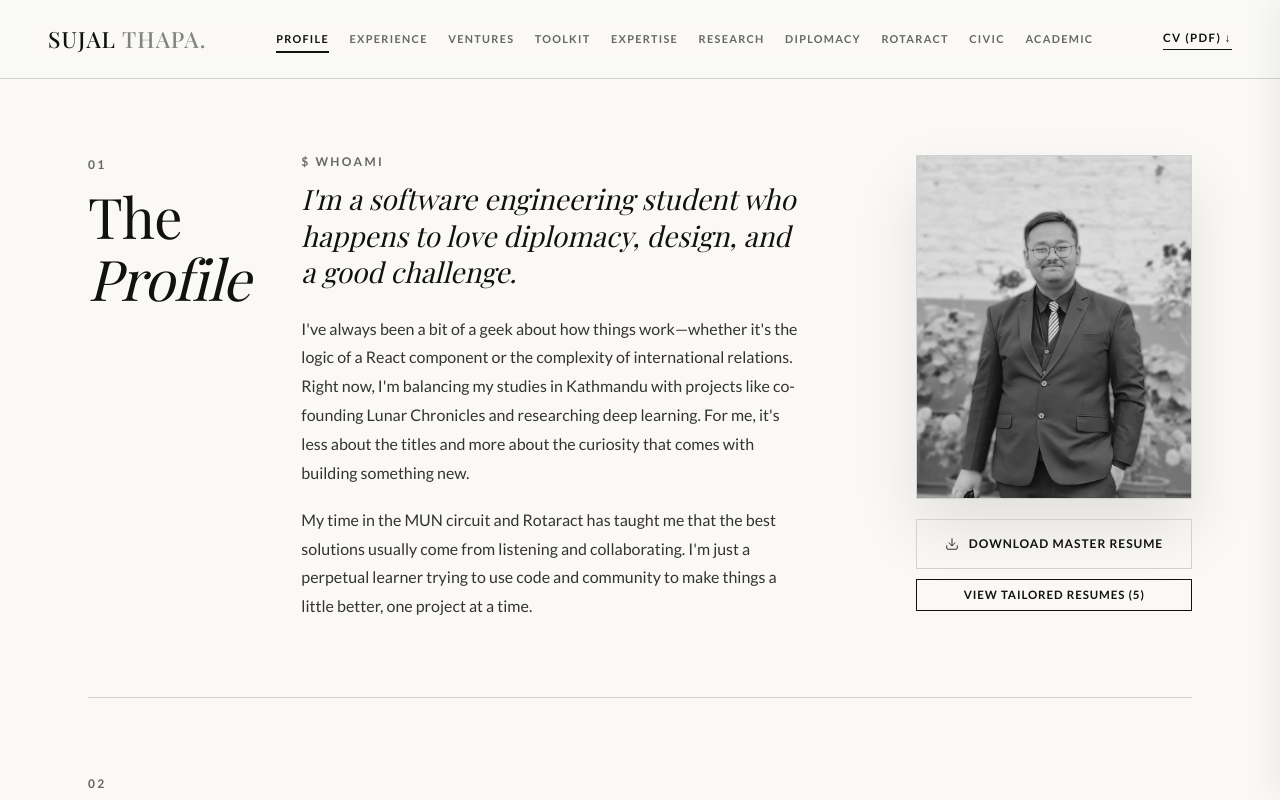
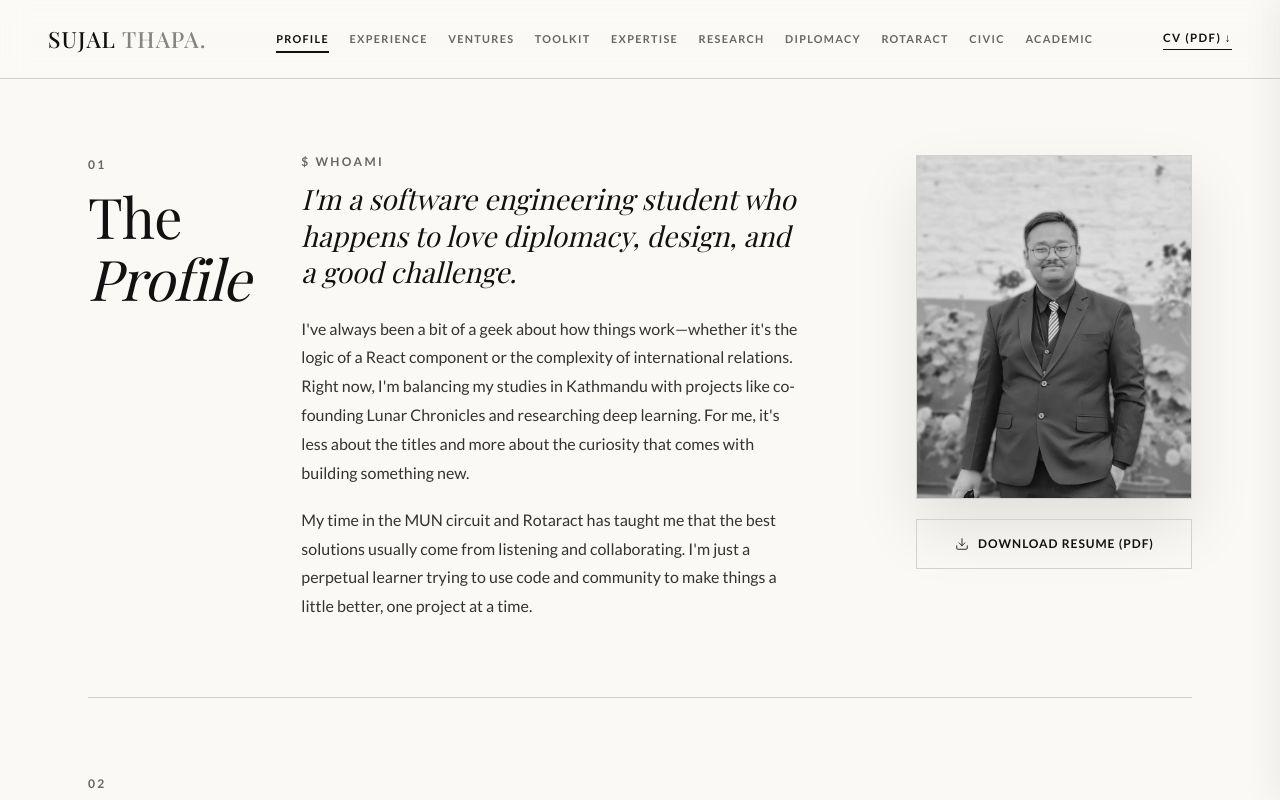
Before and after one commit to sujalbthapa/PortfolioWebsite, a React (Vite) app: page /details in a window 1280 px wide. Shown: the top 800 px of the page. Built offline with nearby package versions, Linux system fonts and the light colour scheme; a web font is replaced by a local one.

Commit message:
Remove tailored resumes tray; keep only single actual resume download

```diff
--- a/src/pages/Details.tsx
+++ b/src/pages/Details.tsx
@@ -16,8 +16,7 @@ import {
   academicData,
   expertiseItems,
   civicItems,
-  skillsData,
-  cvData
+  skillsData
 } from '../data/content';
 import type { SectionId } from '../types';
 
@@ -47,7 +46,6 @@ const sectionIds: SectionId[] = [
 const Details = () => {
   useScrollReveal();
   const activeSection = useScrollSpy(sectionIds, 'profile');
-  const [showAllCVs, setShowAllCVs] = useState(false);
   const [allExpertiseExpanded, setAllExpertiseExpanded] = useState(false);
   const [allMunExpanded, setAllMunExpanded] = useState(false);
   const [allCivicExpanded, setAllCivicExpanded] = useState(false);
@@ -58,7 +56,6 @@ const Details = () => {
     const handleBeforeMatch = (e: Event) => {
       const target = e.target as HTMLElement | null;
       if (!target) return;
-      if (target.closest('#profile')) setShowAllCVs(true);
       if (target.closest('#expertise')) setAllExpertiseExpanded(true);
       if (target.closest('#mun')) setAllMunExpanded(true);
       if (target.closest('#civic')) setAllCivicExpanded(true);
@@ -109,7 +106,7 @@ const Details = () => {
                 className="profile-portrait"
                 loading="eager"
               />
-              <div style={{ marginTop: '1.25rem', display: 'flex', flexDirection: 'column', gap: '0.6rem' }}>
+              <div style={{ marginTop: '1.25rem' }}>
                 <a
                   href="/cv-collection/Sujal CV ALL.pdf"
                   target="_blank"
@@ -123,53 +120,8 @@ const Details = () => {
                   }}
                 >
                   <Download size={14} strokeWidth={1.5} style={{ marginRight: '0.6rem' }} />
-                  Download Master Resume
+                  Download Resume (PDF)
                 </a>
-
-                <button
-                  type="button"
-                  onClick={() => setShowAllCVs(!showAllCVs)}
-                  className="btn-primary"
-                  style={{
-                    padding: '0.55rem 1rem',
-                    width: '100%',
-                    fontSize: '0.72rem',
-                    letterSpacing: '0.08em',
-                    background: 'transparent',
-                    color: 'var(--text-ink)',
-                    border: '1px solid var(--text-ink)'
-                  }}
-                >
-                  {showAllCVs ? 'Hide Tailored Resumes' : 'View Tailored Resumes (5)'}
-                </button>
-
-                <div hidden={!showAllCVs ? ('until-found' as unknown as boolean) : undefined}>
-                  <div style={{ display: 'flex', flexDirection: 'column', gap: '0.4rem', marginTop: '0.5rem' }}>
-                    {cvData.slice(1).map(cv => (
-                      <a
-                        key={cv.id}
-                        href={`/cv-collection/${cv.filename}`}
-                        target="_blank"
-                        rel="noopener noreferrer"
-                        style={{
-                          display: 'flex',
-                          justifyContent: 'space-between',
-                          alignItems: 'center',
-                          padding: '0.55rem 0.75rem',
-                          border: '1px solid #e0dfd5',
-                          background: '#fff',
-                          fontSize: '0.75rem',
-                          color: 'var(--text-ink)',
-                          textDecoration: 'none',
-                          transition: 'border-color 0.2s ease, transform 0.2s ease'
-                        }}
-                      >
-                        <span style={{ fontWeight: 600 }}>{cv.label}</span>
-                        <span style={{ fontSize: '0.65rem', color: 'var(--text-gray)', textTransform: 'uppercase' }}>{cv.category}</span>
-                      </a>
-                    ))}
-                  </div>
-                </div>
               </div>
             </div>
           </div>
```
